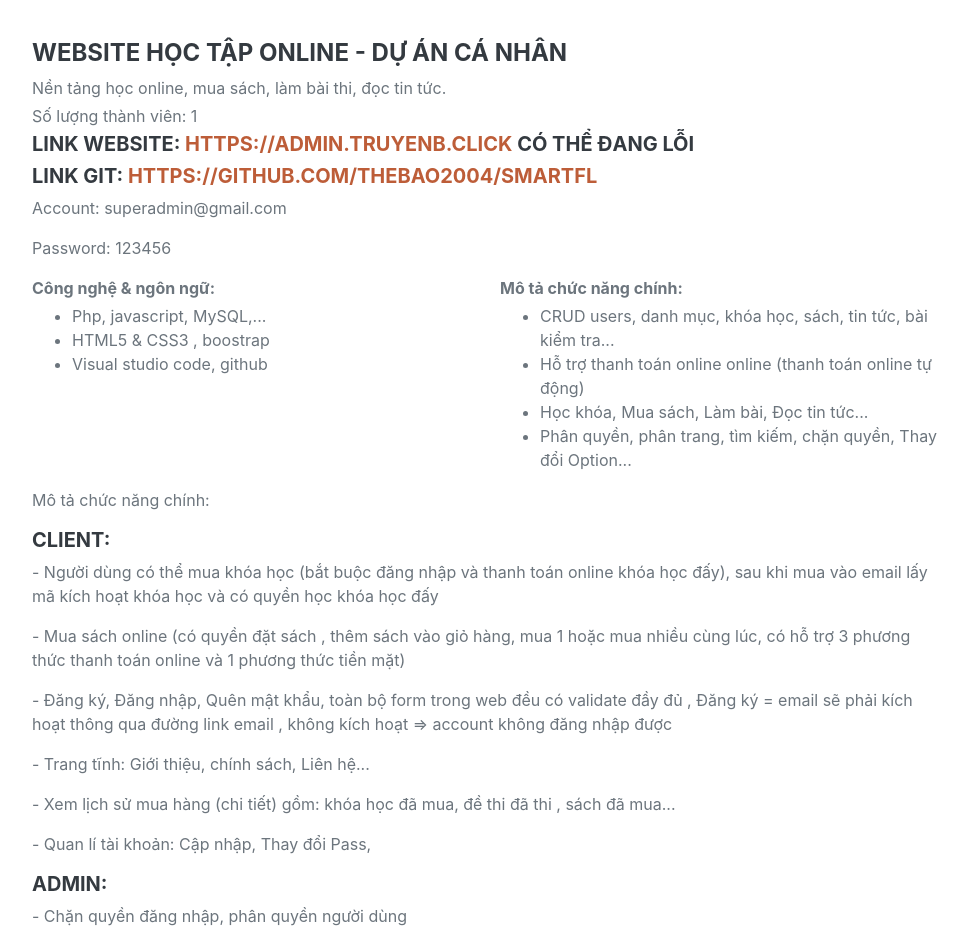
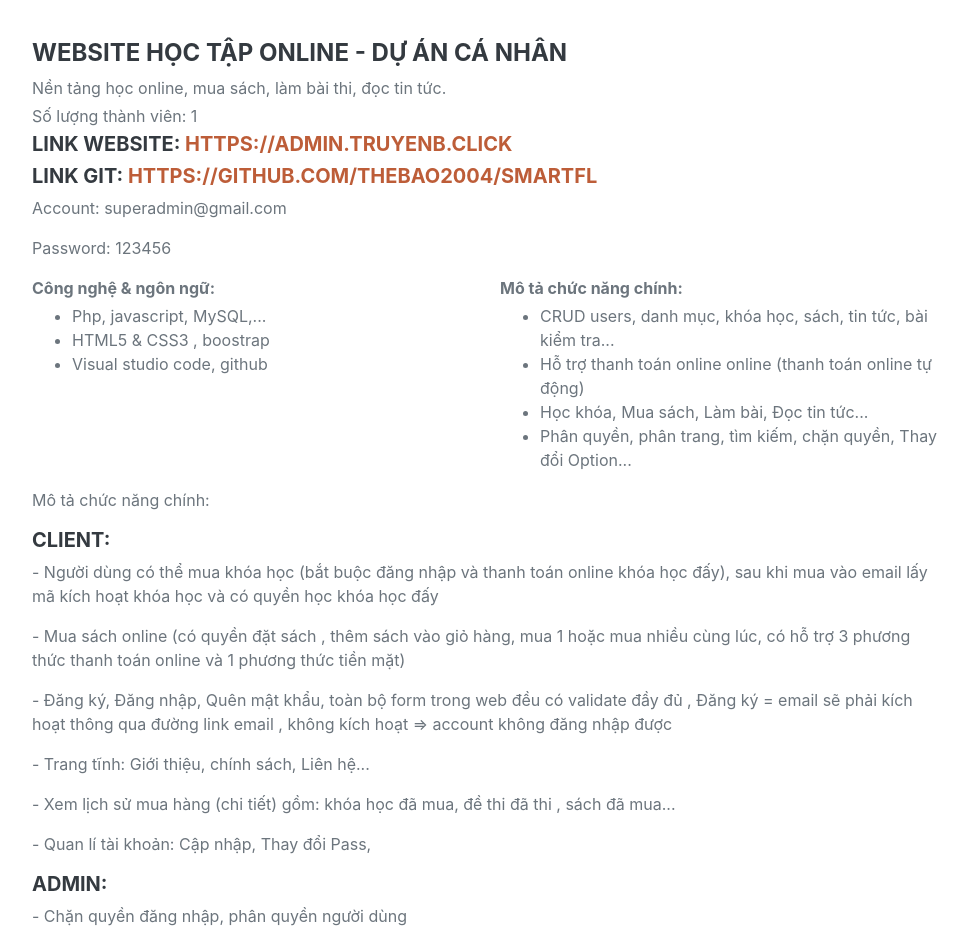
Before and after one commit to TheBao2004/thebao_cv-abc, a plain HTML site: page index.html in a window 1280 px wide. Shown: the part 3360-4291 px from the top of the page, without its empty margins (288-1255 px from the left). Drawn offline with nearby package versions, Linux system fonts and the light colour scheme; a web font is replaced by a local one.

Commit message:
update final

```diff
--- a/index.html
+++ b/index.html
@@ -170,7 +170,7 @@
                 <h4>Website học tập online - dự án cá nhân</h4>
                 <p class="mb-1">Nền tảng học online, mua sách, làm bài thi, đọc tin tức. </p>
                 <p class="mb-1">Số lượng thành viên: 1</p>
-                <h5>Link website: <a target="_blank" href="https://admin.truyenb.click/">https://admin.truyenb.click</a> Có thể đang lỗi
+                <h5>Link website: <a target="_blank" href="https://admin.truyenb.click/">https://admin.truyenb.click</a>
                 </h5>
                 <h5>Link git: <a target="_blank"
                         href="https://github.com/TheBao2004/smartfl">https://github.com/TheBao2004/smartfl</a>
```
